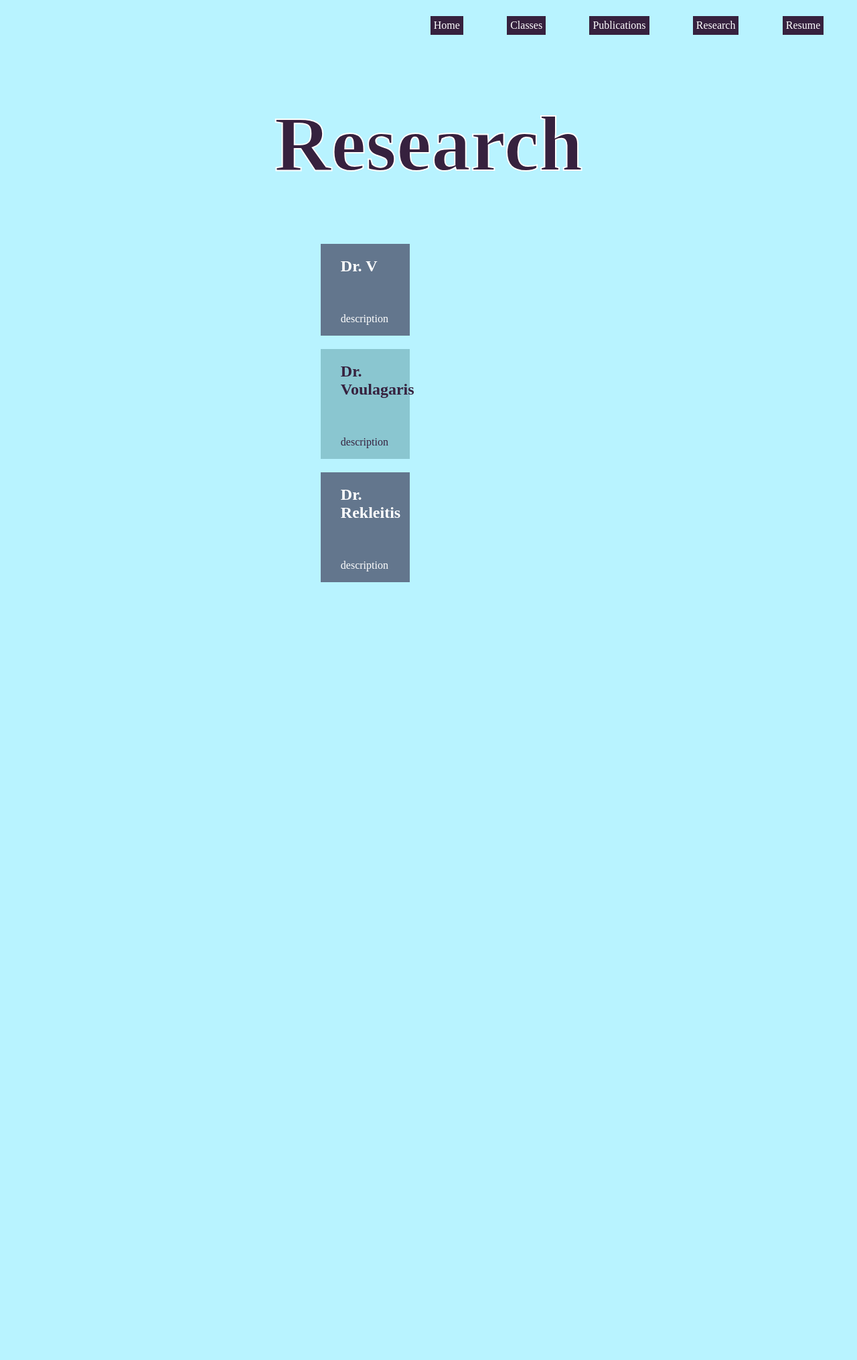
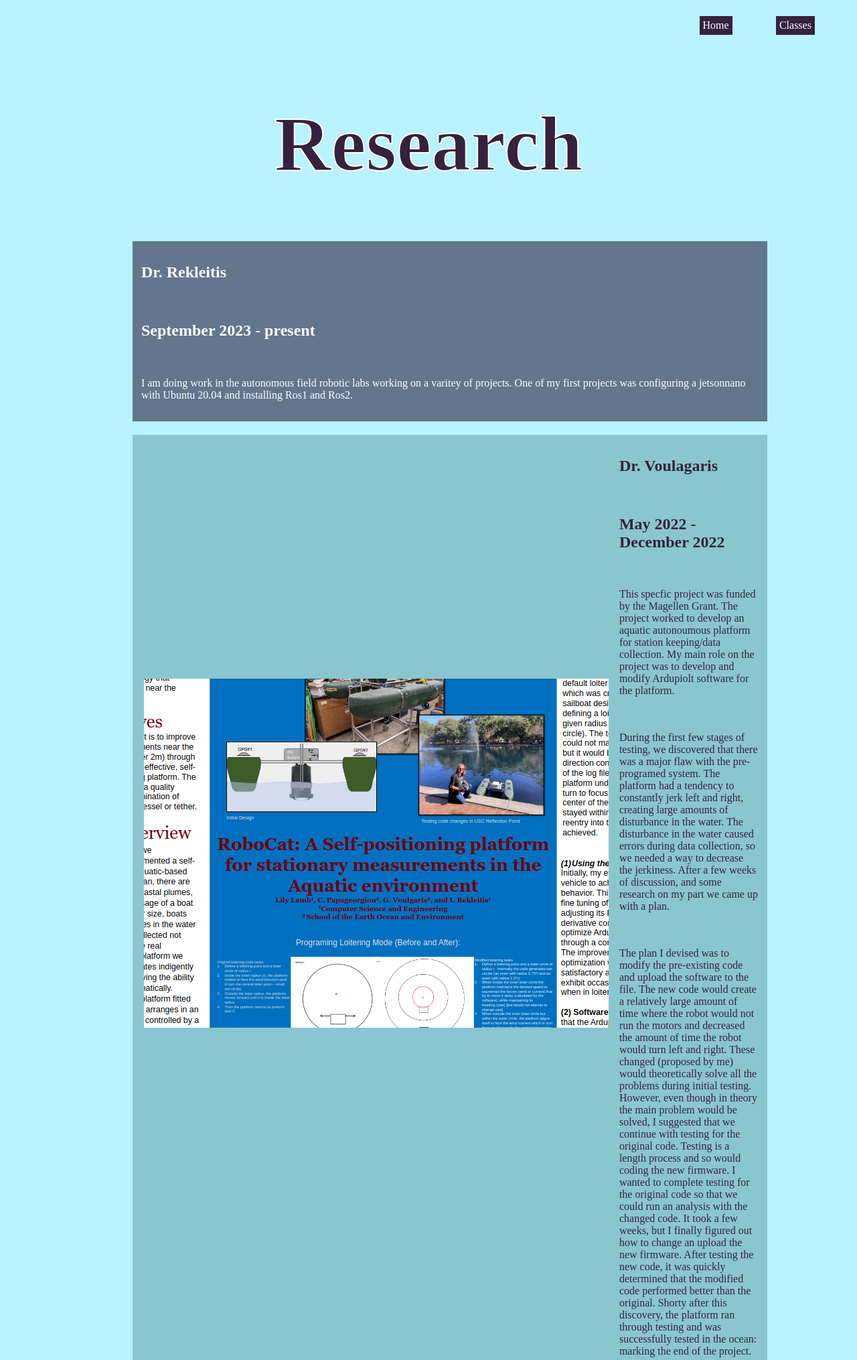
Before and after one commit to Mysterium-sch/Lily_Lamb, a PHP site: page /research.html in a window 1280 px wide; the page is wider, and only the part inside the window is pictured. Shown: the top 2030 px of that part at 67% size. Before the commit the page ends 869 px from the top of that part, so only its background shows below. Run offline with PHP 8.4, Linux system fonts and the light colour scheme.

Commit message:
Did research page

```diff
--- a/css/research.css
+++ b/css/research.css
@@ -8,6 +8,7 @@
 }
 
 .rows2 {
+    padding:10pt;
     text-wrap: wrap;
     display: inline-flex;
     flex-direction: column;
--- a/research.html
+++ b/research.html
@@ -22,30 +22,42 @@
     <h1>Research</h1>
 
         <div class="rows">
+
             <div class="sec">
-                <img class="adjust" src="./image/research.jpg" alt="holder image">
+                <a href="https://afrl.cse.sc.edu/afrl/home/">
                 <div class="rows2">
-                <H2>Dr. V</h2>
-                    <p>description</p>
-                </div>
+                    <h2>Dr. Rekleitis</h2>
+                    <h2>September 2023 - present</h2>
+                        <p>I am doing work in the autonomous field robotic labs working on a varitey of projects. One of my first projects was configuring a jetsonnano with Ubuntu 20.04 and installing Ros1 and Ros2.</p>
+                    </div>
+                </a>
             </div>
 
+
             <div class="sec2">
-                <img class="adjust" src="./image/research.jpg" alt="holder image">
+                <a href="./image/presentation.pdf">
+                <img style="position: relative; top:25%; left:2.5%;" src="./image/project.png">
+                </a>
                 <div class="rows2">
-                    <H2>Dr. Voulagaris</h2>
-                        <p>description</p>
+                        <h2>Dr. Voulagaris</h2>
+                        <h2>May 2022 - December 2022</h2>
+                        <p>This specfic project was funded by the Magellen Grant. The project worked to develop an aquatic autonoumous platform for station keeping/data collection. My main role on the project was to develop and modify Ardupiolt software for the platform.</p>
+                        <p>During the first few stages of testing, we discovered that there was a major flaw with the pre-programed system. The platform had a tendency to constantly jerk left and right, creating large amounts of disturbance in the water. The disturbance in the water caused errors during data collection, so we needed a way to decrease the jerkiness. After a few weeks of discussion, and some research on my part we came up with a plan.</p>
+                        <p>The plan I devised was to modify the pre-existing code and upload the software to the file. The new code would create a relatively large amount of time where the robot would not run the motors and decreased the amount of time the robot would turn left and right. These changed (proposed by me) would theoretically solve all the problems during initial testing. However, even though in theory the main problem would be solved, I suggested that we continue with testing for the original code. Testing is a length process and so would coding the new firmware. I wanted to complete testing for the original code so that we could run an analysis with the changed code. It took a few weeks, but I finally figured out how to change an upload the new firmware. After testing the new code, it was quickly determined that the modified code performed better than the original. Shorty after this discovery, the platform ran through testing and was successfully tested in the ocean: marking the end of the project.</p>
+                        <p></p>
                     </div>
             </div>
 
             <div class="sec">
-                <img class="adjust" src="./image/research.jpg" alt="holder image">
+                <a href="./pubs.html">
                 <div class="rows2">
-                    <H2>Dr. Rekleitis</h2>
-                        <p>description</p>
-                    </div>
+                <h2>Dr. Vasconcelos (Dr. V)</h2>
+                    <h2>September 2020 - May 2023</h2>
+                    <p>I spent my freshmen, sophomore, and Junior years of my undergrad working with Dr. V. Our work focused on identifying computer science stereotypes in different groups. My main research with Dr. V worked to identify computer science stereotypes in early education majors. The idea behind the study is that teachers have a large impact on students, and is it possible that teachers are passing these stereotypes onto children? During the study, I assisted with literature collection and data processing. I helped with the qualitative and quantitative analysis of the data. I also assisted Dr. V with a discussion of results and what they could mean</p>
+                    <p>On the other hand, before I concluded working with Dr. V to focus on robotic work, I helped with several potential studies that included computer science stereotypes on middle school and high school students as well as transgender individuals. I have two papers published with Dr. V, which can be found in the publication section.</p>
+                </div>
             </div>
-
+        </a>
             </div>
 
 
```
Also changed, not shown: classes.html (+7 -0 lines), image/ardu - logos.jpg (added), image/project.png (added), 1 other file.
